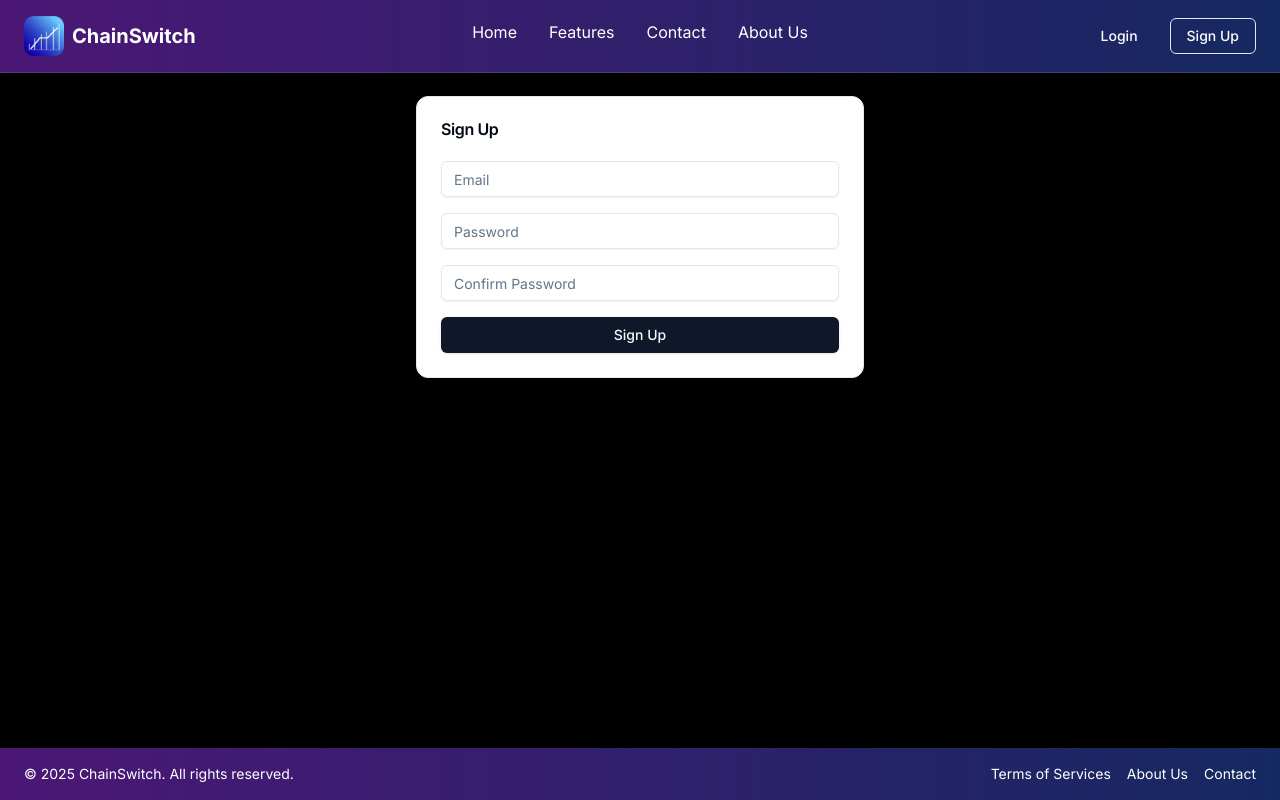
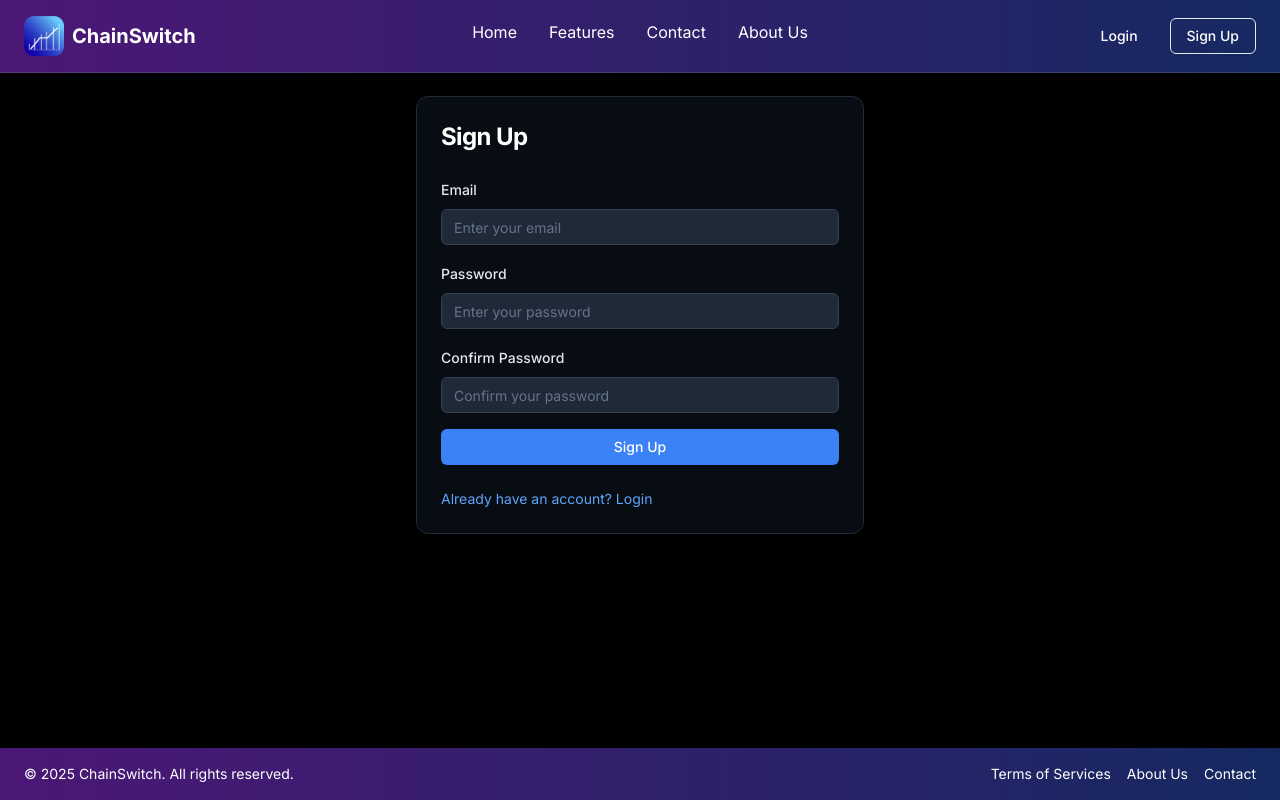
Before and after one commit to leadlust/COS30049, a Next.js app: page /signup in a window 1280 px wide. Built offline with nearby package versions, Linux system fonts and the light colour scheme.

Commit message:
Update page.tsx

```diff
--- a/app/signup/page.tsx
+++ b/app/signup/page.tsx
@@ -4,9 +4,10 @@ import type React from "react"
 
 import { useState } from "react"
 import { useRouter } from "next/navigation"
+import Link from "next/link"
 import { Button } from "@/components/ui/button"
 import { Input } from "@/components/ui/input"
-import { Card, CardContent, CardHeader, CardTitle } from "@/components/ui/card"
+import { Card, CardContent, CardHeader, CardTitle, CardFooter } from "@/components/ui/card"
 
 export default function SignupPage() {
   const [email, setEmail] = useState("")
@@ -28,44 +29,64 @@ export default function SignupPage() {
 
   return (
     <div className="container mx-auto mt-8 max-w-md">
-      <Card>
+      <Card className="bg-gray-900/50 border-gray-800">
         <CardHeader>
-          <CardTitle>Sign Up</CardTitle>
+          <CardTitle className="text-2xl font-bold text-white">Sign Up</CardTitle>
         </CardHeader>
         <CardContent>
           <form onSubmit={handleSubmit} className="space-y-4">
-            <div>
+            <div className="space-y-2">
+              <label htmlFor="email" className="text-sm font-medium text-gray-200">
+                Email
+              </label>
               <Input
+                id="email"
                 type="email"
-                placeholder="Email"
+                placeholder="Enter your email"
                 value={email}
                 onChange={(e) => setEmail(e.target.value)}
                 required
+                className="bg-gray-800 border-gray-700 text-white placeholder-gray-400"
               />
             </div>
-            <div>
+            <div className="space-y-2">
+              <label htmlFor="password" className="text-sm font-medium text-gray-200">
+                Password
+              </label>
               <Input
+                id="password"
                 type="password"
-                placeholder="Password"
+                placeholder="Enter your password"
                 value={password}
                 onChange={(e) => setPassword(e.target.value)}
                 required
+                className="bg-gray-800 border-gray-700 text-white placeholder-gray-400"
               />
             </div>
-            <div>
+            <div className="space-y-2">
+              <label htmlFor="confirm-password" className="text-sm font-medium text-gray-200">
+                Confirm Password
+              </label>
               <Input
+                id="confirm-password"
                 type="password"
-                placeholder="Confirm Password"
+                placeholder="Confirm your password"
                 value={confirmPassword}
                 onChange={(e) => setConfirmPassword(e.target.value)}
                 required
+                className="bg-gray-800 border-gray-700 text-white placeholder-gray-400"
               />
             </div>
-            <Button type="submit" className="w-full">
+            <Button type="submit" className="w-full bg-blue-500 hover:bg-blue-600 text-white">
               Sign Up
             </Button>
           </form>
         </CardContent>
+        <CardFooter className="flex justify-between">
+          <Link href="/login" className="text-sm text-blue-400 hover:text-blue-300">
+            Already have an account? Login
+          </Link>
+        </CardFooter>
       </Card>
     </div>
   )
```
